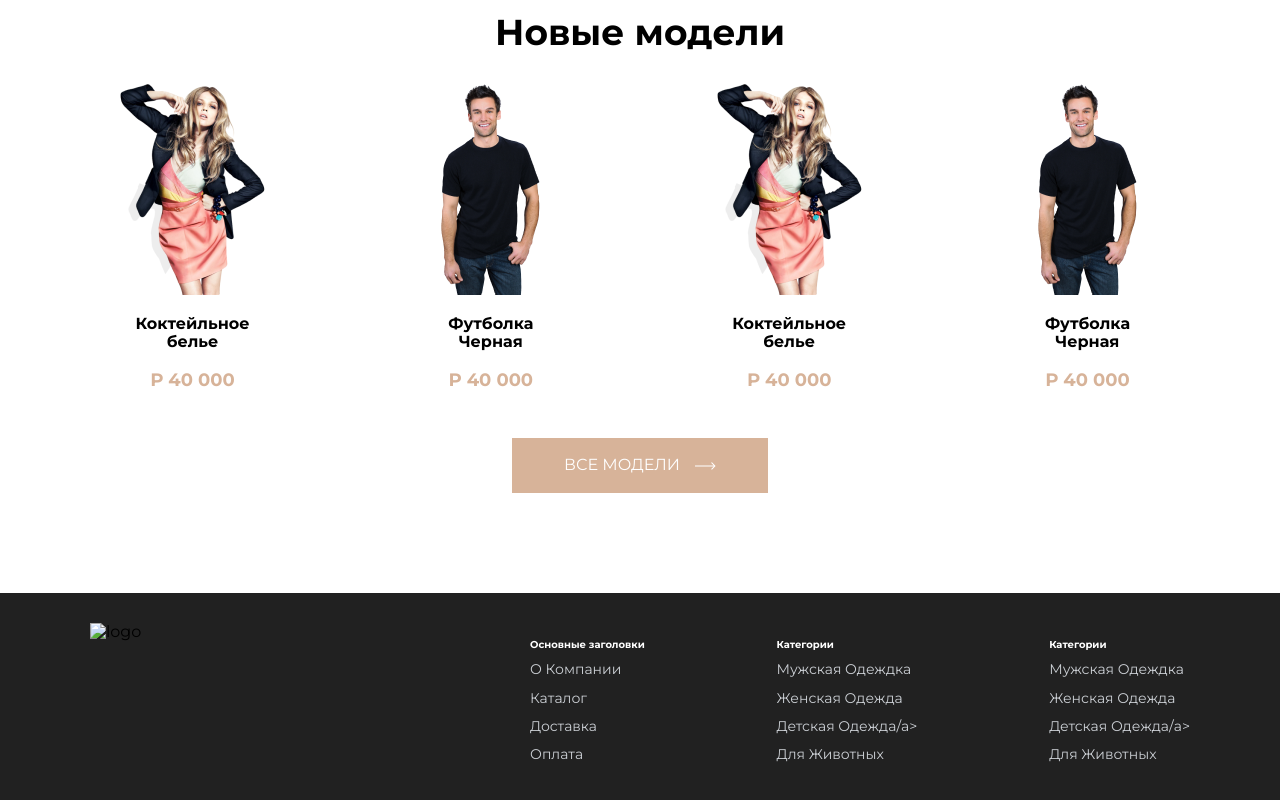
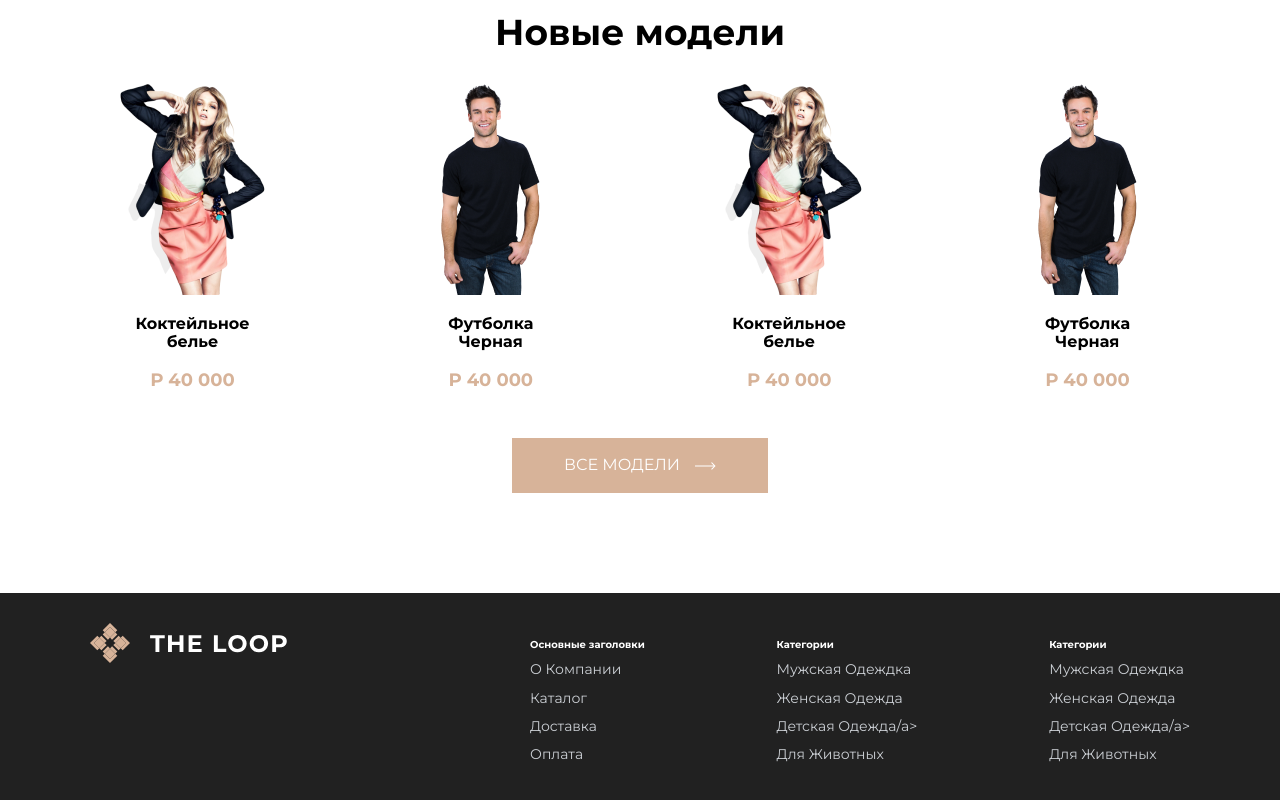
Before and after one commit to Hellsone21/The-Loop, a plain HTML site: page index.html in a window 1280 px wide. Shown: the part 1274-2074 px from the top of the page. Drawn offline with nearby package versions, Linux system fonts and the light colour scheme; the site is published under a folder, as on GitHub Pages, so addresses that start at the root find nothing.

Commit message:
Update index.html

```diff
--- a/index.html
+++ b/index.html
@@ -113,7 +113,7 @@
         <div class="wrapper">
             <footer class="footer">
                 <div class="footer-logo">
-                    <img src="/img/logo2.svg" alt="logo">
+                    <img src="img/logo2.svg" alt="logo">
                 </div>
                 <div class="footer-nav">
                     <ul class="footer-list">
```
